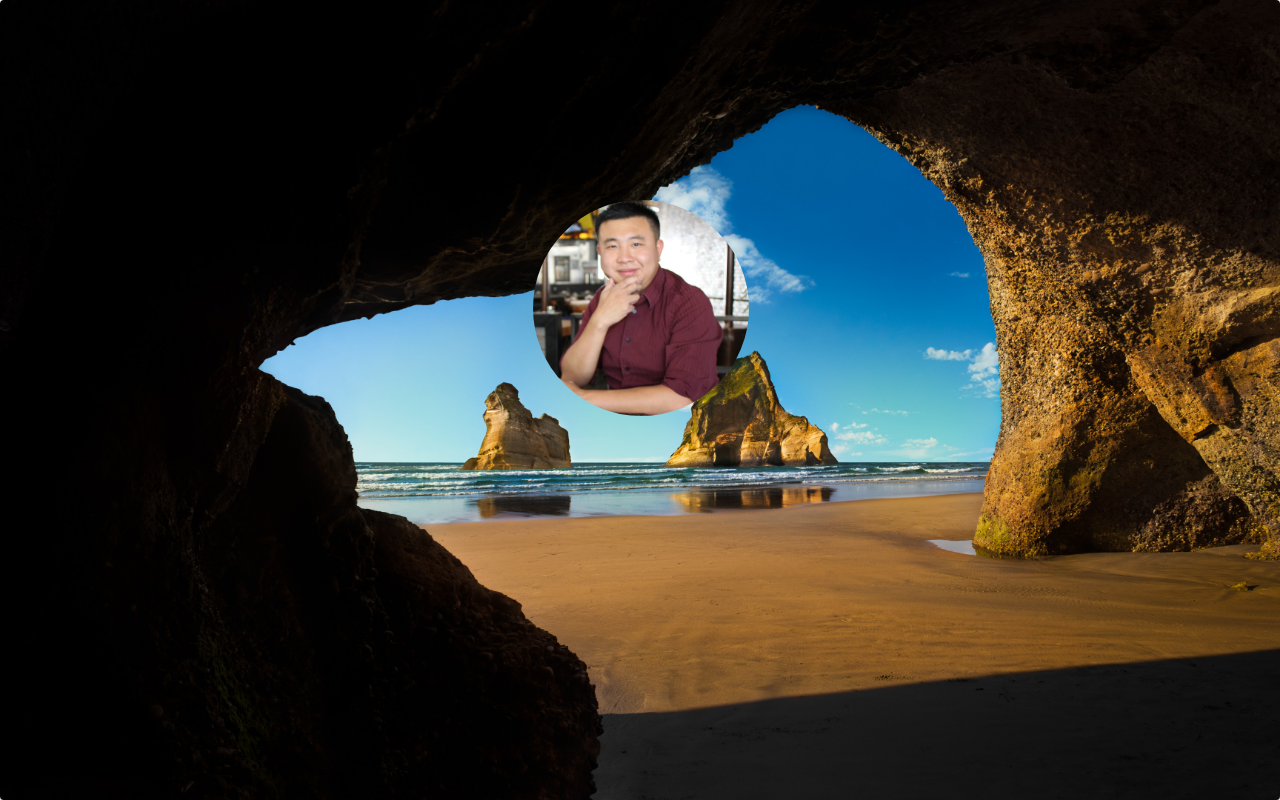
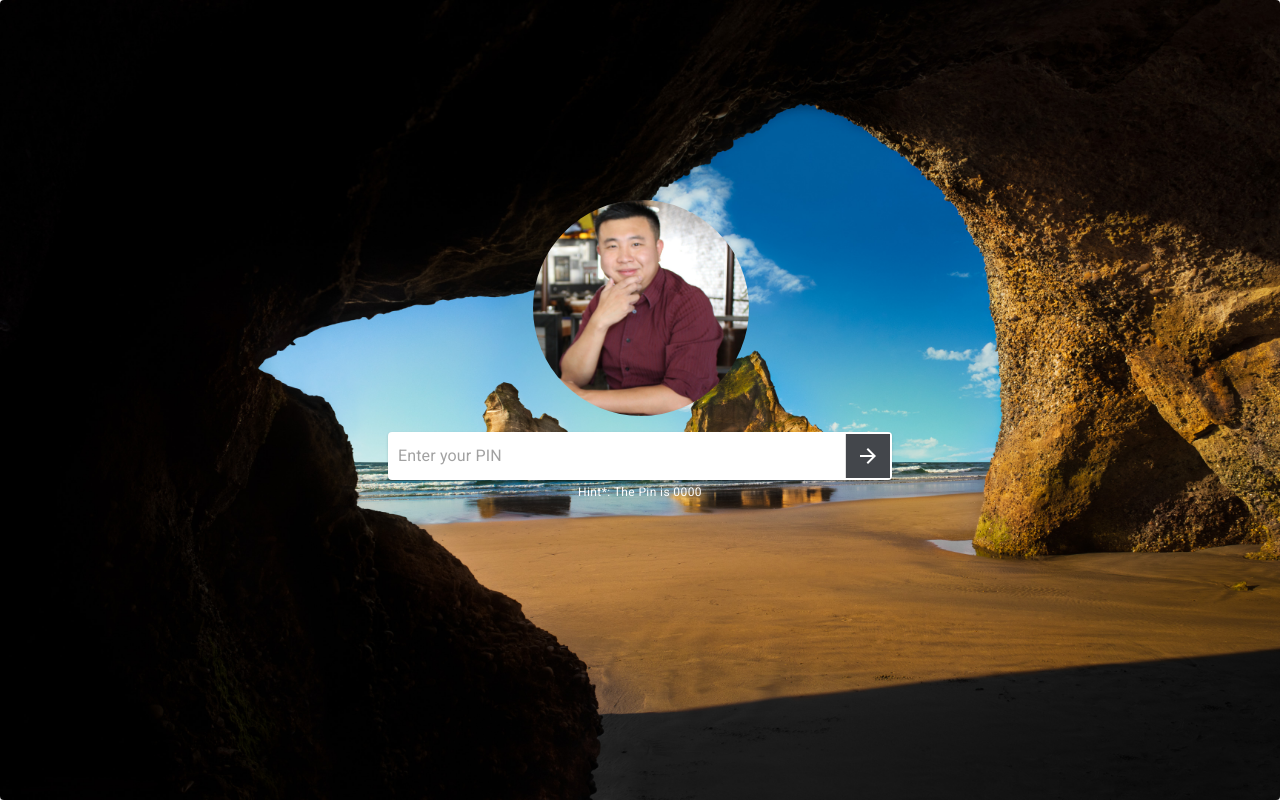
Before and after one commit to clam1987/windows-10, a React (Create React App) app: page / in a window 1280 px wide. Built offline with nearby package versions, Linux system fonts and the light colour scheme.

Commit message:
Created input bar + hint to enter our desktop

```diff
--- a/package.json
+++ b/package.json
@@ -4,6 +4,7 @@
   "private": true,
   "dependencies": {
     "@material-ui/core": "^4.9.14",
+    "@material-ui/icons": "^4.9.1",
     "@material-ui/styles": "^4.9.14",
     "@testing-library/jest-dom": "^4.2.4",
     "@testing-library/react": "^9.5.0",
--- a/src/components/MyAvatar/MyAvatar.js
+++ b/src/components/MyAvatar/MyAvatar.js
@@ -13,7 +13,7 @@ const useStyles = makeStyles((theme) => ({
   }
 }));
 
-const MyAvatar = (props) => {
+const MyAvatar = props => {
   const classes = useStyles();
   return (
       <Grid
--- /dev/null
+++ b/src/components/PinForm/PinForm.css
@@ -0,0 +1,7 @@
+.btn-background:hover {
+    background-color: gray;
+}
+
+.btn-background {
+    background-color: #43464B !important;
+}
--- a/src/components/PinForm/PinForm.js
+++ b/src/components/PinForm/PinForm.js
@@ -1,15 +1,131 @@
-import React from "react";
-import TextField from "@material-ui/core/TextField"
+import React, { useState } from "react";
+import FormHelperText from "@material-ui/core/FormHelperText"
+import {
+  fade,
+  ThemeProvider,
+  withStyles,
+  makeStyles,
+  createMuiTheme,
+} from "@material-ui/core/styles";
+import InputBase from "@material-ui/core/InputBase";
+import InputLabel from "@material-ui/core/InputLabel";
+import FormControl from "@material-ui/core/FormControl";
+import ArrowForwardIcon from "@material-ui/icons/ArrowForward";
+import IconButton from "@material-ui/core/IconButton";
+import Paper from '@material-ui/core/Paper';
+import Divider from '@material-ui/core/Divider';
+import MenuIcon from '@material-ui/icons/Menu';
+import SearchIcon from '@material-ui/icons/Search';
+import DirectionsIcon from '@material-ui/icons/Directions';
+import  "./PinForm.css";
+
+const useStyles = makeStyles((theme) => ({
+  root: {
+    padding: 2,
+    display: 'inline-flex',
+    width: 500,
+    marginTop: "1em"
+  },
+  input: {
+    marginLeft: theme.spacing(1),
+    flex: 1,
+  },
+  iconButton: {
+    padding: 10,
+    borderRadius: 0,
+    backgroundColor: "dark gray"
+  },
+  divider: {
+    height: 44,
+    // margin: 4,
+  },
+  margin: {
+    display: "flex",
+    justifyContent: "center",
+    color: "white"
+  },
+  helperColor: {
+    color: "white"
+  }
+}));
+
+const BootstrapInput = withStyles((theme) => ({
+  root: {
+    "label + &": {
+      marginTop: theme.spacing(3),
+    },
+  },
+  input: {
+    marginLeft: theme.spacing(1),
+    flex:1,
+    borderRadius: 1,
+    position: "relative",
+    backgroundColor: "white",
+    border: "2px solid white",
+    fontSize: 16,
+    width: "auto",
+    padding: "5px 3em 5px 0.5em",
+    transition: theme.transitions.create("border-color"),
+    // Use the system font instead of the default Roboto font.
+    fontFamily: [
+      "-apple-system",
+      "BlinkMacSystemFont",
+      '"Segoe UI"',
+      "Roboto",
+      '"Helvetica Neue"',
+      "Arial",
+      "sans-serif",
+      '"Apple Color Emoji"',
+      '"Segoe UI Emoji"',
+      '"Segoe UI Symbol"',
+    ].join(","),
+    "&:focus": {
+      borderColor: "white",
+    },
+  },
+}))(InputBase);
 
 const PinForm = () => {
-    return (
-        <>
-        <TextField
-        id="outlined-secondary"
-        label="Outlined secondary"
-        variant="outlined"
-        color="secondary"
-      />
-      </>
-    )
-}
+  const [input, setInput] = useState();
+  const classes = useStyles();
+  const handleChange = e => {
+    const { name, value } = e.target;
+    setInput({
+      [name]: value
+    })
+    // console.log(input)
+  }
+  return (
+    <>
+    <Paper component="form" className={classes.root}>
+    <InputBase
+      className={classes.input}
+      placeholder="Enter your PIN"
+      onChange={handleChange}
+    />
+    <Divider className={classes.divider} orientation="vertical" />
+    <IconButton color="primary" className={`${classes.iconButton} btn-background`} aria-label="enter">
+      <ArrowForwardIcon className={classes.helperColor}/>
+    </IconButton>
+  </Paper>
+    <FormHelperText id="my-helper-text" className={classes.margin}>Hint*: The Pin is 0000</FormHelperText>
+  </>
+    // <>
+    //   <FormControl className={classes.margin}>
+    //     <BootstrapInput
+    //       name="pin"
+    //       autoFocus
+    //       id="bootstrap-input"
+    //       color="secondary"
+    //       onChange={handleChange}
+    //       placeholder="Password"
+    //     />
+    //     <Divider className={classes.divider} orientation="vertical" />
+    //     <IconButton><ArrowForwardIcon /></IconButton>
+    //   <FormHelperText id="my-helper-text" className={classes.helperColor}>Hint*: The Pin is 0000</FormHelperText>
+    //   </FormControl>
+    // </>
+  );
+};
+
+export default PinForm;
--- a/src/pages/LandingScreen/LandingScreen.js
+++ b/src/pages/LandingScreen/LandingScreen.js
@@ -3,6 +3,7 @@ import Wilson from "../../assets/json/Wilson.json";
 import MyAvatar from "../../components/MyAvatar/MyAvatar";
 import Grid from "@material-ui/core/Grid";
 import Paper from "@material-ui/core/Paper";
+import PinForm from "../../components/PinForm/PinForm"
 import { makeStyles } from "@material-ui/core/styles";
 import background from "../../assets/img/beach.jpg";
 console.log(Wilson);
@@ -28,6 +29,7 @@ const LandingScreen = () => {
     <Grid container className={classes.root}>
       <Paper className={classes.loginScreen}>
         <MyAvatar profileName={Wilson.PicFileName} src={Wilson.AvatarPic} />
+        <PinForm />
       </Paper>
     </Grid>
   );
```
Also changed, not shown: 1 other file (tests, documents, lock files or other folders).
